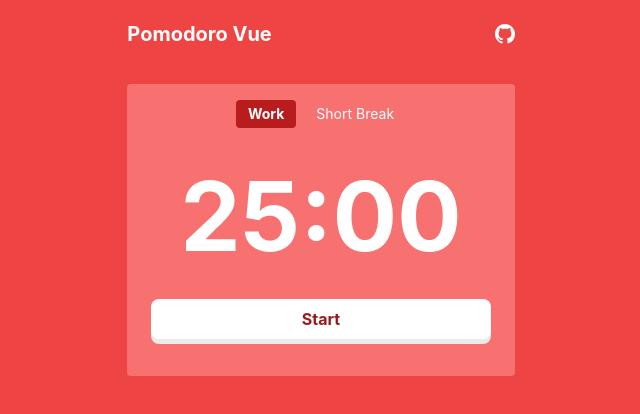
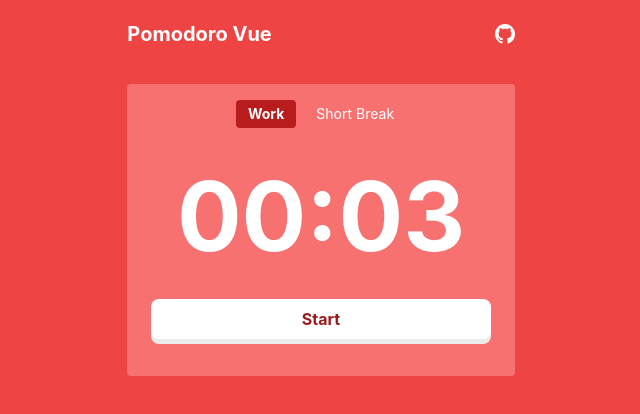
Before and after one commit to bmviniciuss/pomodoro-vue3-workshop, a Vue app: page / in a window 1280 px wide. Shown: the top 414 px of the page, without its empty margins (319-959 px from the left). Built offline with nearby package versions, Linux system fonts and the light colour scheme.

Commit message:
feat: vue 2 version

```diff
--- a/src/components/Button.vue
+++ b/src/components/Button.vue
@@ -1,13 +1,12 @@
 <template>
-  <button :class="buttonClass" @click="handleClick">
+  <button :class="buttonClass">
     <slot></slot>
   </button>
 </template>
 
 <script>
-import { computed, defineComponent } from '@vue/runtime-core'
 
-export default defineComponent({
+export default {
   name: 'v-button',
   props: {
     color: {
@@ -19,39 +18,38 @@ export default defineComponent({
       default: false
     }
   },
-  emits: ['click'],
-  setup (props, ctx) {
-    const buttonBaseClasses = 'py-2 px-4 w-full rounded-lg font-bold focus:outline-none transition-all ease-out bg-white'
 
-    const activeClasses = computed(() => {
-      if (!props.active) return 'idle-state'
+  data () {
+    return {
+      buttonBaseClasses: 'py-2 px-4 w-full rounded-lg font-bold focus:outline-none transition-all ease-out bg-white'
+    }
+  },
+
+  computed: {
+    activeClasses () {
+      console.log(this.active)
+      if (!this.active) return 'idle-state'
       return ''
-    })
+    },
 
-    const colorClasses = computed(() => {
-      if (props.color === 'red') {
+    colorClasses () {
+      if (this.color === 'red') {
         return 'text-red-800'
       }
       return 'text-gray-900'
-    })
+    },
 
-    const buttonClass = computed(() => {
-      const parentAttrs = ctx?.attrs?.class || ''
+    buttonClass () {
+      const parentAttrs = this.$attrs?.class || ''
       return [
         parentAttrs,
-        buttonBaseClasses,
-        activeClasses.value,
-        colorClasses.value
+        this.buttonBaseClasses,
+        this.activeClasses,
+        this.colorClasses
       ]
-    })
-
-    const handleClick = (evt) => {
-      ctx.emit('click', evt)
     }
-
-    return { buttonClass, handleClick }
   }
-})
+}
 </script>
 
 <style scoped>
--- a/src/hooks/useTimer.js
+++ /dev/null
@@ -1,56 +0,0 @@
-import { reactive, computed, toRef } from 'vue'
-import { padTime } from '../utils'
-
-export default function useTimer (initialTime = 0, onFinish = () => {}) {
-  const state = reactive({
-    isRunning: false,
-    initialTime,
-    currentTime: initialTime,
-    timer: null,
-    minutes: computed(() => padTime(Math.floor(state.currentTime / 60))),
-    seconds: computed(() => padTime(state.currentTime - state.minutes * 60))
-  })
-
-  const startTimer = () => {
-    state.isRunning = true
-    state.timer = setInterval(() => clockTime(), 1000)
-  }
-
-  const stopTimer = () => {
-    state.isRunning = false
-    if (state.timer) {
-      clearInterval(state.timer)
-      state.timer = null
-    }
-  }
-
-  const resetTimer = () => {
-    stopTimer()
-    state.isRunning = false
-    state.currentTime = state.initialTime
-  }
-
-  const clockTime = () => {
-    if (state.isRunning) {
-      if (state.currentTime >= 1) {
-        state.currentTime = state.currentTime - 1
-      } else {
-        if (onFinish) {
-          console.log('DONE')
-          onFinish()
-        }
-        resetTimer()
-      }
-    }
-  }
-
-  return {
-    isRunning: toRef(state, 'isRunning'),
-    minutes: toRef(state, 'minutes'),
-    seconds: toRef(state, 'seconds'),
-    timeLeft: toRef(state, 'currentTime'),
-    start: startTimer,
-    stop: stopTimer,
-    reset: resetTimer
-  }
-}
--- a/src/views/Home.vue
+++ b/src/views/Home.vue
@@ -25,7 +25,7 @@
                 class="mb-4"
                 color="red"
                 :active="isRunning"
-                @click="handleTimerButtonClick"
+                @click.self="handleTimerButtonClick"
               >
                 {{ isRunning ? "Stop" : "Start" }}
               </Button>
@@ -38,42 +38,80 @@
 </template>
 
 <script>
-import { defineComponent, computed } from 'vue'
 import Button from '../components/Button.vue'
 import Header from '../components/Header.vue'
 
-import useTimer from '../hooks/useTimer'
-import { formatTime } from '../utils'
+import { padTime, formatTime } from '../utils'
 
-export default defineComponent({
+const INITIAL_TIME = 3
+
+export default {
   name: 'HomeView',
   components: {
     Button,
     Header
   },
-  setup () {
-    const INITIAL_VALUE = 25 * 60
-    const timer = useTimer(INITIAL_VALUE)
+  data () {
+    return {
+      isRunning: false,
+      initialTime: INITIAL_TIME,
+      currentTime: INITIAL_TIME,
+      timer: null
+    }
+  },
 
-    const formattedTime = computed(() =>
-      formatTime(timer.minutes.value, timer.seconds.value)
-    )
+  computed: {
+    minutes () {
+      return padTime(Math.floor(this.currentTime / 60))
+    },
+    seconds () {
+      return padTime(this.currentTime - this.minutes * 60)
+    },
 
-    const handleTimerButtonClick = () => {
-      if (timer.isRunning.value) {
-        timer.stop()
+    formattedTime () {
+      return formatTime(this.minutes, this.seconds)
+    }
+  },
+
+  methods: {
+    startTimer () {
+      this.isRunning = true
+      this.timer = setInterval(() => this.clockTime(), 1000)
+    },
+
+    stopTimer () {
+      this.isRunning = false
+      if (this.timer) {
+        clearInterval(this.timer)
+        this.timer = null
+      }
+    },
+
+    resetTimer () {
+      this.stopTimer()
+      this.currentTime = this.initialTime
+    },
+
+    clockTime () {
+      if (this.isRunning) {
+        if (this.currentTime >= 1) {
+          this.currentTime = this.currentTime - 1
+        } else {
+          console.log('DONE')
+          this.resetTimer()
+        }
+      }
+    },
+
+    handleTimerButtonClick () {
+      if (this.isRunning) {
+        this.stopTimer()
       } else {
-        timer.start()
+        this.startTimer()
       }
     }
-
-    return {
-      ...timer,
-      formattedTime,
-      handleTimerButtonClick
-    }
   }
-})
+}
 </script>
 
 <style scoped>
```
